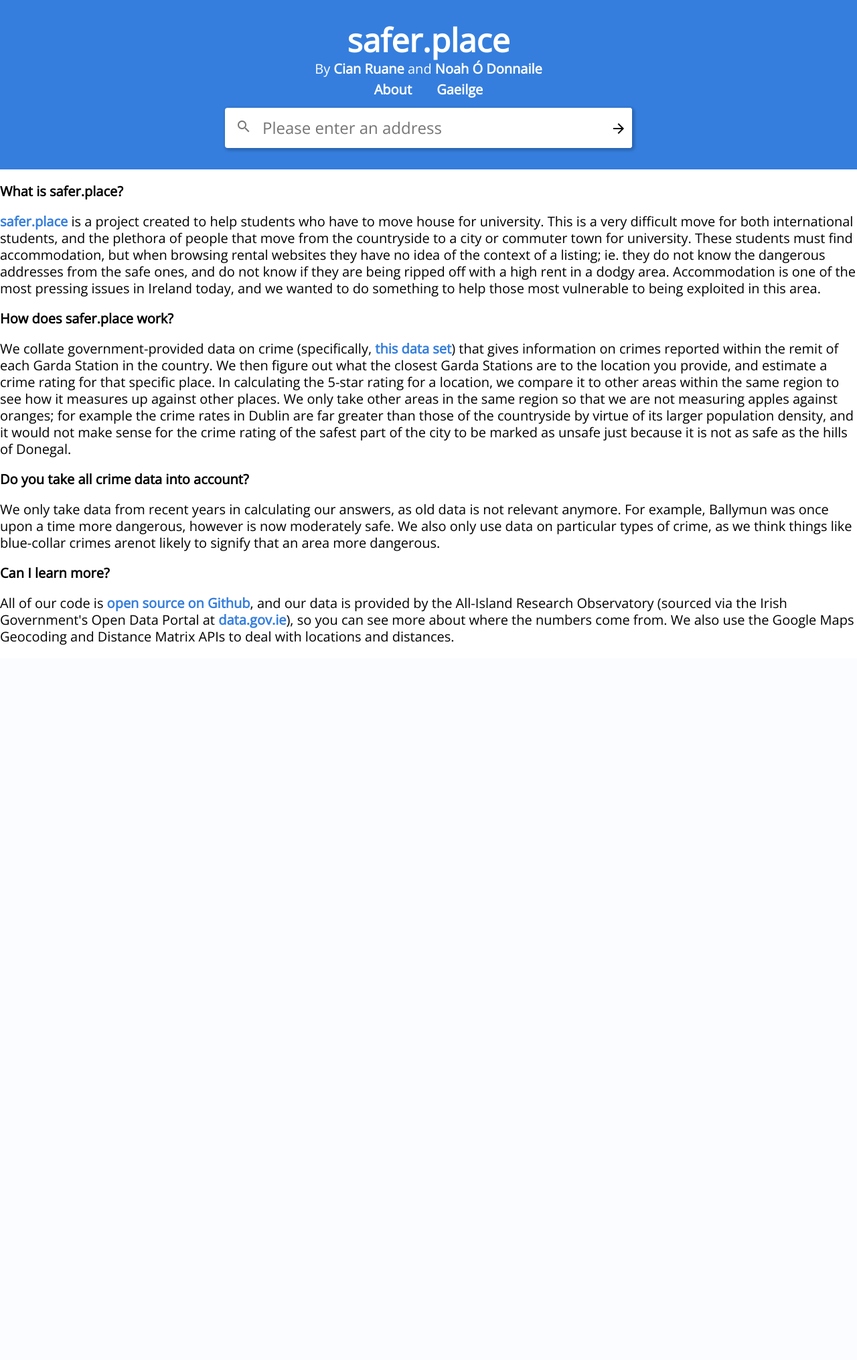
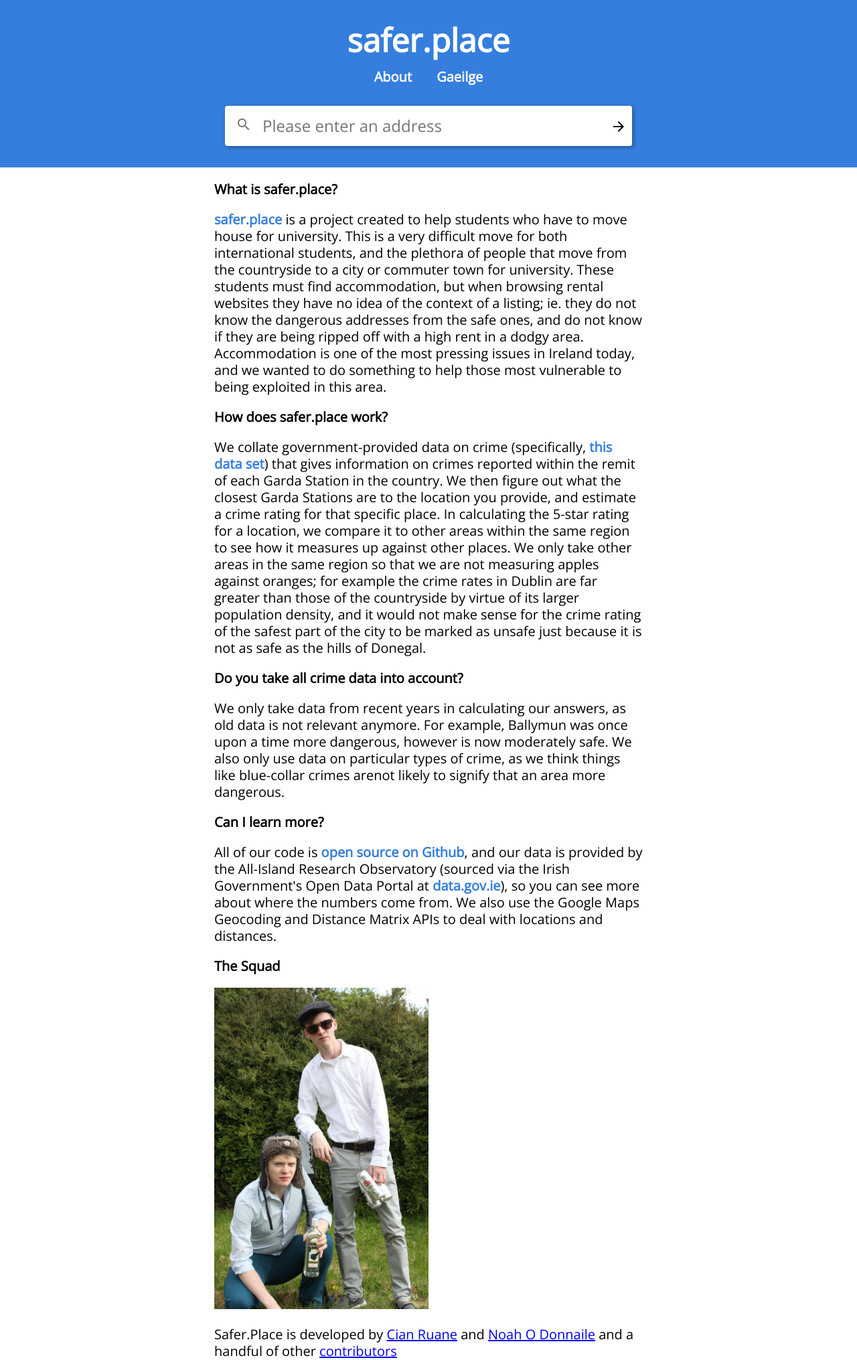
Before and after one commit to CianLR/coireacht, a Flask app: page /about in a window 1280 px wide. Shown: the whole page at 67% size. Before the commit the page ends 963 px from the top, so only its background shows below. Run offline with Flask 2, Linux system fonts and the light colour scheme; parts of the project's set-up code (start-up, migrations or seed data) failed here and were passed over; some libraries are stand-ins or nearby versions.

Commit message:
Moved the names to the about page together with the amazing photoshoot

```diff
--- a/app.py
+++ b/app.py
@@ -89,6 +89,11 @@ def find_nearest_n_stations(n, lat, lng):
         n=n,
         iterable=garda_data[1],
         key=lambda s: s.dist_from_coord(lat, lng))
+
+@app.route("/static/<path:path>")
+def static_proxy(path):
+	# MIME type would be guessed
+	return app.send_static_file(path)
 
 
 @app.route("/")
--- a/templates/about.html
+++ b/templates/about.html
@@ -1,6 +1,6 @@
 {% extends 'base.html' %}
 {% block body %}
-<ul class="list tl pl0">
+<ul class="list tl pl0 w-50 center">
 <li><p class="b">{% block what_title %}what_title{% endblock %}</p>
 <p>{% block what_answer %}what_answer{% endblock %}</p>
 </li>
@@ -13,4 +13,7 @@
 <li><p class="b">{% block open_title %}open_title{% endblock %}</p>
 <p>{% block open_answer %}open_answer{% endblock %}</p>
 </li>
+<li><p class="b">{% block who_title %}who_title{% endblock %}</p>
+{% block who_answer %}who_answer{% endblock %}
+</li>
 {% endblock %}
--- a/templates/base.html
+++ b/templates/base.html
@@ -23,8 +23,7 @@
 <body class="flex flex-column pa0 ma0" style="height: 100%; margin: 0;">
 <header class="white bg-blue pa4 ma0 tc" style="font-family: '{{ normalfont }}', cursive;">
   <a href="/?lang={{lang}}" class="link"><h1 class="f1 b ma0 no-underline white">safer.place</h1></a>
-  <p class="f4 mt1 mb2">{{ langvalues.subtitle }}</p>
-  <nav class="list f4 b">
+  <nav class="list f4 b ma3">
     <a href="/about?lang={{ lang }}" class="link white ma3">{{ langvalues.about }}</a>
     <a href="/?lang={{ langvalues.otherLangId}}" class="link white ma3">{{ langvalues.otherLang }}</a>
   </nav>
--- a/templates/en/about.html
+++ b/templates/en/about.html
@@ -7,3 +7,5 @@
 {% block gotcha_answer %}We only take data from recent years in calculating our answers, as old data is not relevant anymore. For example, Ballymun was once upon a time more dangerous, however is now moderately safe. We also only use data on particular types of crime, as we think things like blue-collar crimes arenot likely to signify that an area more dangerous.{% endblock %}
 {% block open_title %}Can I learn more?{%endblock%}
 {% block open_answer %}All of our code is <a href="https://github.com/cianlr/coireacht" class="link b blue">open source on Github</a>, and our data is provided by the All-Island Research Observatory (sourced via the Irish Government's Open Data Portal at <a href="http://data.gov.ie/" class="link b blue">data.gov.ie</a>), so you can see more about where the numbers come from. We also use the Google Maps Geocoding and Distance Matrix APIs to deal with locations and distances.{% endblock %}
+{% block who_title %}The Squad{% endblock %}
+{% block who_answer %}<img class="w-50" src="/static/founders.jpg"></img><p>Safer.Place is developed by <a href="http://binarysear.ch">Cian Ruane</a> and <a href="http://noah.needs.money">Noah O Donnaile</a> and a handful of other <a href="https://github.com/CianLR/coireacht/graphs/contributors">contributors</a></p>{% endblock %}
```
Also changed, not shown: static/founders.jpg (added).
